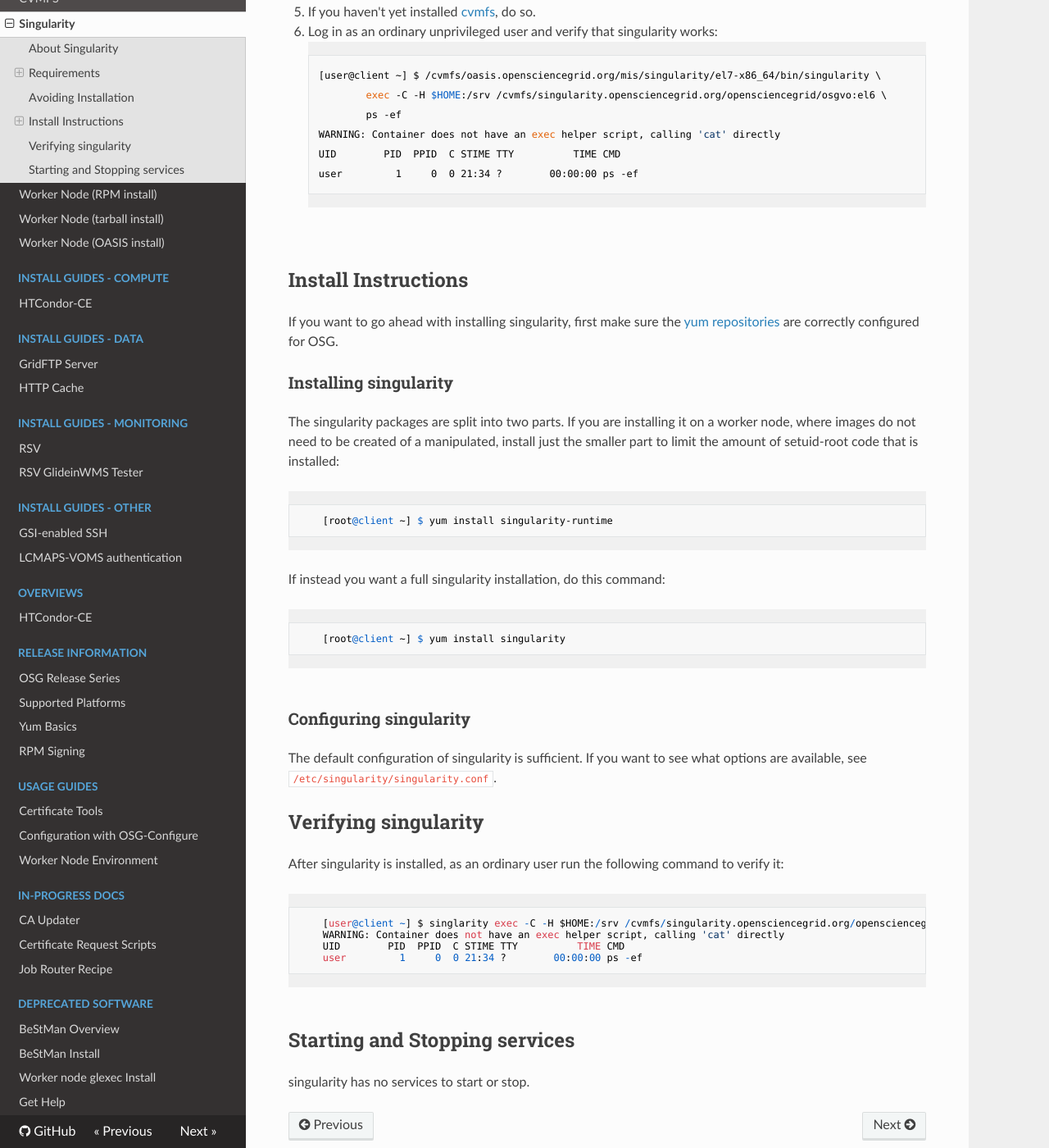
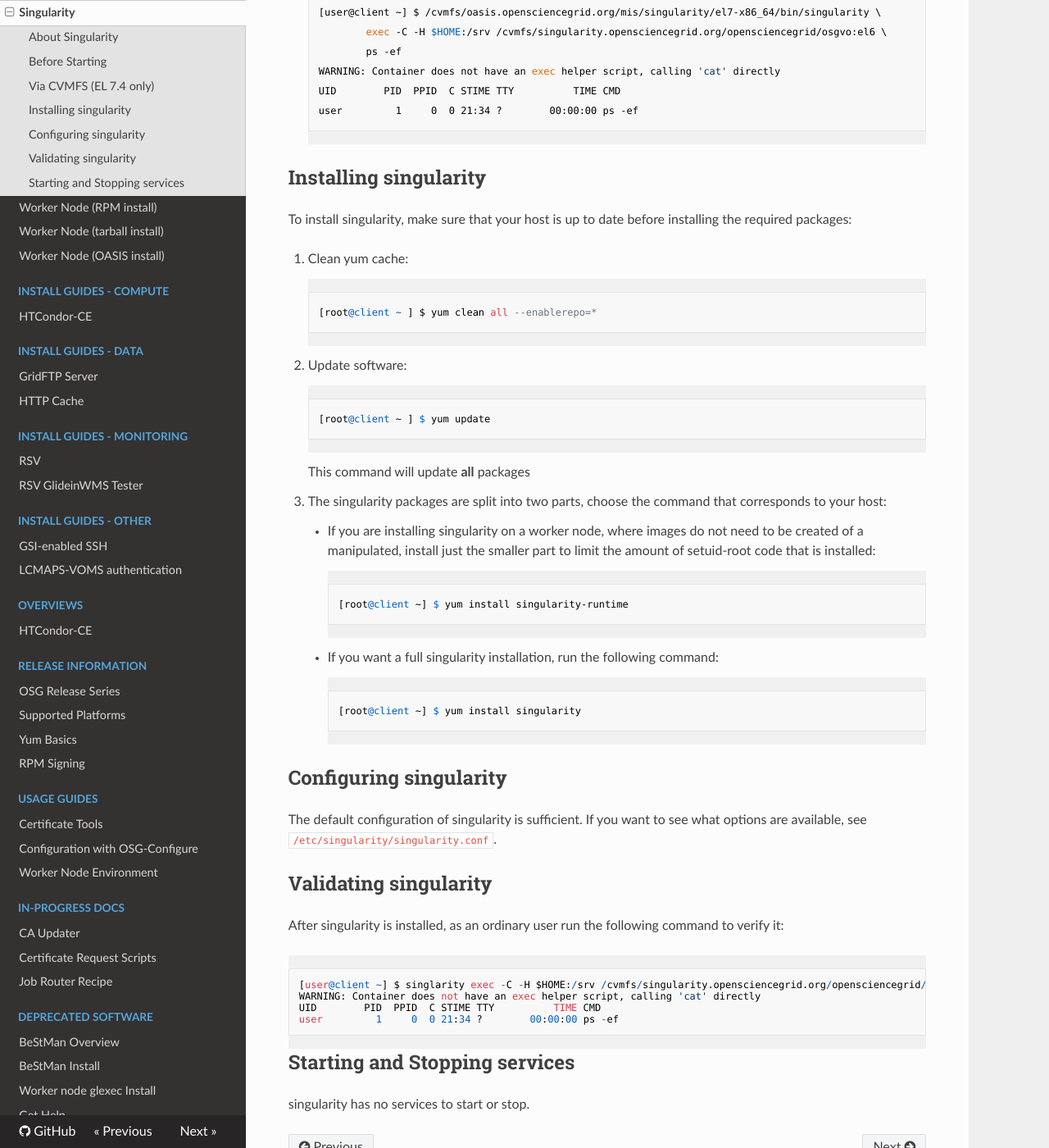
Before and after one commit to osg-htc/docs, an MkDocs documentation site: the page built from docs/client/singularity.md, in a window 1280 px wide and 1400 px high, scrolled down 1413 px. Shown: the whole window at 82% size. Built offline with MkDocs 1.6.1, drawn with Linux system fonts in a browser that asks for light colours; nearby versions of some CDN libraries; old or Windows-style settings are respelled for this version of MkDocs; some of the changed text lies outside the part shown.

Commit message:
Fixups to singularity doc

````diff
--- a/docs/client/singularity.md
+++ b/docs/client/singularity.md
@@ -30,32 +30,30 @@ to run as an unprivileged user.  The OSG has installed singularity in
 [cvmfs](cvmfs), so if you have RHEL 7.4 or later you can avoid
 installing singularity at all and reduce vulnerability even further.
 
-## Requirements
+Before Starting
+---------------
 
-### Host and OS
+As with all OSG software installations, there are some one-time (per host) steps to prepare in advance:
 
--  OS is Red Hat Enterprise Linux 6, 7 or variants
--  `root` access
+- Ensure the host has [a supported operating system](../release/supported_platforms)
+- Obtain root access to the host
+- Prepare the [required Yum repositories](../common/yum)
 
-### Users and Groups
+## Via CVMFS (EL 7.4 only)
 
-singularity runs as the original user so no extra users and groups
-are created.
-
-## Avoiding Installation
-
-If you are using a RHEL 7.4 variant OS, you can avoid installing
-singularity by doing the following steps:
+If you are using a RHEL 7.4 variant OS, you can skip installation altogether and use singularity through OASIS:
 
 1. Set the `namespace.unpriv_enable=1` boot option.  The easiest way
     to do this is to add it in `/etc/sysconfig/grub` to the end of the
     GRUB_CMDLINE_LINUX variable, before the ending double-quote.
 2. Update the grub configuration:
 
+        :::console
         [root@client ~] $ grub2-mkconfig -o /boot/grub2/grub.cfg
 
 3. Set a sysctl option as follows:
 
+        :::console
         [root@client ~] $ echo "user.max_user_namespaces = 15000" \
             > /etc/sysctl.d/90-max_user_namespaces.conf
 
@@ -71,42 +70,49 @@ singularity by doing the following steps:
         UID        PID  PPID  C STIME TTY          TIME CMD
         user         1     0  0 21:34 ?        00:00:00 ps -ef
 
-<br>
-## Install Instructions
+## Installing singularity
 
-If you want to go ahead with installing singularity, first
-make sure the
-[yum repositories](../common/yum.md) are correctly configured for OSG.
+To install singularity, make sure that your host is up to date before installing the required packages:
 
-### Installing singularity
+1. Clean yum cache:
 
-The singularity packages are split into two parts.  If you are
-installing it on a worker node, where images do not need to be created
-of a manipulated, install just the smaller part to limit the amount
-of setuid-root code that is installed:
+        ::console
+        [root@client ~ ] $ yum clean all --enablerepo=*
 
-        [root@client ~] $ yum install singularity-runtime
-<br>
-If instead you want a full singularity installation, do this command:
+2. Update software:
 
-        [root@client ~] $ yum install singularity
-<br>
-### Configuring singularity
+        :::console
+        [root@client ~ ] $ yum update
+    This command will update **all** packages
+
+3. The singularity packages are split into two parts, choose the command that corresponds to your host:
+    - If you are installing singularity on a worker node, where images do not need to be created of a manipulated, install just the smaller part to limit the amount of setuid-root code that is installed:
+
+            :::console
+            [root@client ~] $ yum install singularity-runtime
+
+    - If you want a full singularity installation, run the following command:
+
+            :::console
+            [root@client ~] $ yum install singularity
+
+## Configuring singularity
 
 The default configuration of singularity is sufficient.  If you want
 to see what options are available, see `/etc/singularity/singularity.conf`.
 
-## Verifying singularity
+## Validating singularity
 
 After singularity is installed, as an ordinary user run the following
 command to verify it:
 
-        [user@client ~] $ singlarity exec -C -H $HOME:/srv /cvmfs/singularity.opensciencegrid.org/opensciencegrid/osgvo:el6 ps -ef
-        WARNING: Container does not have an exec helper script, calling 'cat' directly
-        UID        PID  PPID  C STIME TTY          TIME CMD
-        user         1     0  0 21:34 ?        00:00:00 ps -ef
+```console
+[user@client ~] $ singlarity exec -C -H $HOME:/srv /cvmfs/singularity.opensciencegrid.org/opensciencegrid/osgvo:el6 ps -ef
+WARNING: Container does not have an exec helper script, calling 'cat' directly
+UID        PID  PPID  C STIME TTY          TIME CMD
+user         1     0  0 21:34 ?        00:00:00 ps -ef
+```
 
-<br>
 ## Starting and Stopping services
 
 singularity has no services to start or stop.
````
Also changed, not shown: other parts of docs/client/singularity.md (+1 -0 lines).
